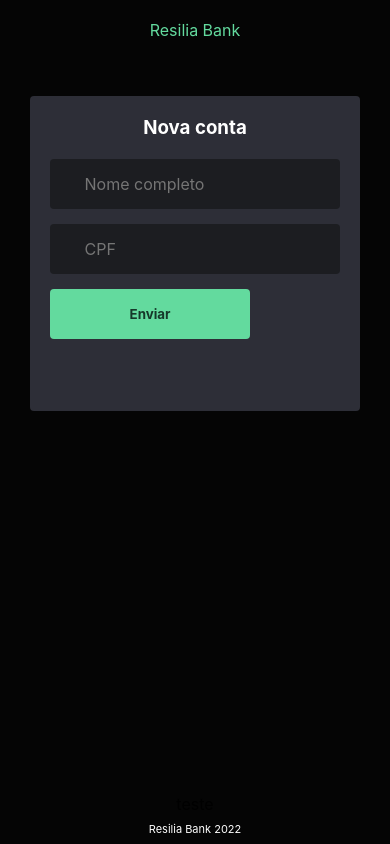
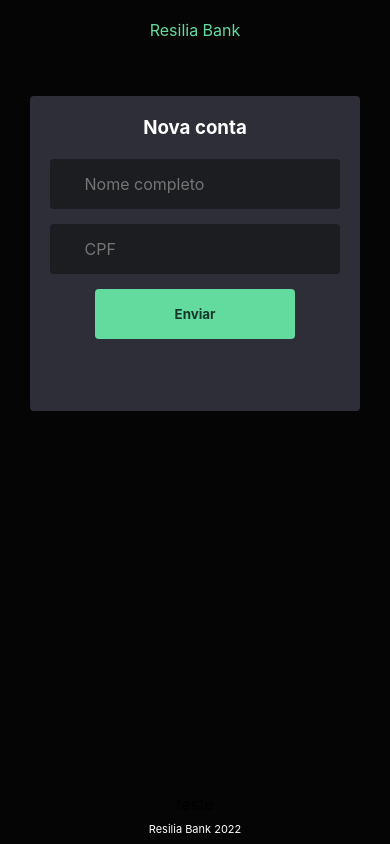
Before and after one commit to resilia-br/workshop-frontend-julho-2022-, a React (Create React App) app: page / in a window 390 px wide. Built offline with nearby package versions, Linux system fonts and the light colour scheme.

Commit message:
fix: centralizando input submit no layout mobile

```diff
--- a/src/components/cadastro/index.css
+++ b/src/components/cadastro/index.css
@@ -20,3 +20,9 @@
     color: #16382A;
     font-weight: bold;
   }
+
+  @media(max-width:768px) {
+    .submit-signup {
+      margin: 0 auto;
+    }
+  }
```
